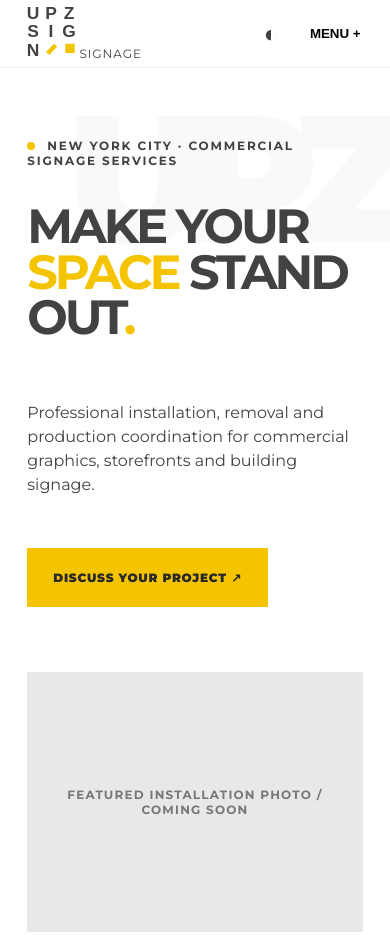
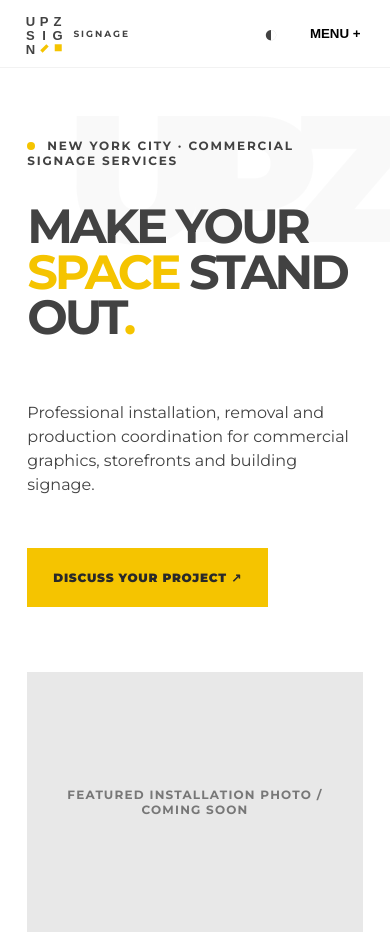
Before and after one commit to UpzDesign/upzsign, a plain HTML site: page index.html in a window 390 px wide. Shown: the top 935 px of the page. Drawn offline with Linux system fonts and the light colour scheme.

Commit message:
Size SVG mark and refine UPZ header layout

```diff
--- a/style/site.css
+++ b/style/site.css
@@ -54,3 +54,6 @@ html[data-theme="dark"] .contact .eyebrow{color:#292929}
 html[data-theme="dark"] .header nav{background:#161625}
 footer{background:#292922;color:#fff}
 @media(max-width:650px){.hero{padding-top:70px}.hero-photo{min-height:240px}.services{grid-template-columns:1fr}.header nav{background:var(--bg-color)}}
+
+/* V1.3: original UPZ 3-by-3 logo rhythm */
+.logo{display:inline-flex;align-items:center;gap:12px;flex-shrink:0}.logo img{display:block;width:52px;height:52px;object-fit:contain}.logo .logo-label{font-size:11px;font-weight:700;letter-spacing:.22em;color:var(--font-color)}footer .logo .logo-label{color:#fff}footer .logo img{filter:brightness(0) invert(1)}footer .logo img{filter:none}html[data-theme="dark"] .logo img{filter:brightness(0) invert(1)}html[data-theme="dark"] .logo img{filter:none}html[data-theme="dark"] .logo .logo-label{color:#e1e1ff}@media(max-width:650px){.logo img{width:42px;height:42px}.logo{gap:8px}.logo .logo-label{font-size:9px}}
```
